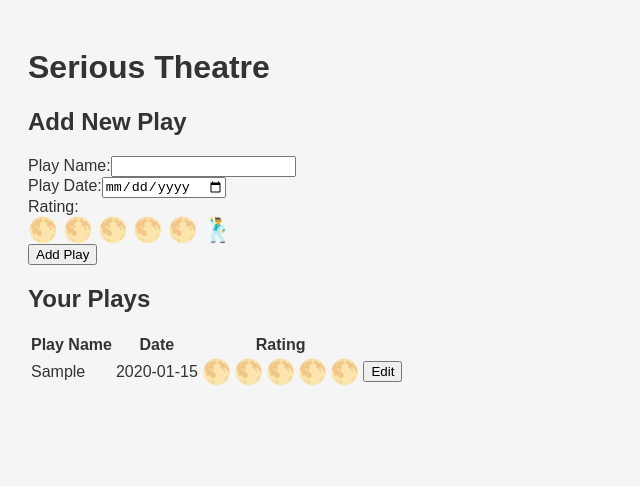
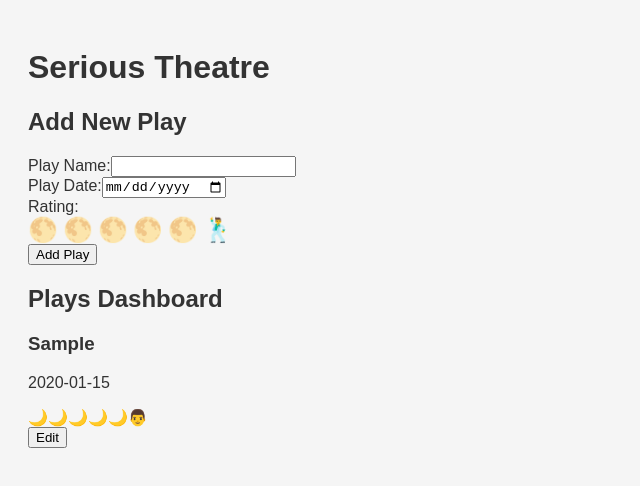
Before and after one commit to tescoboy/serious-theatre, a React (Create React App) app: page / in a window 1280 px wide. Both pictures are taken after typing "Sample", "2020-01-15" into the empty fields and a click on the button "Add Play". Shown: the top 486 px of the page, without its empty margins (0-640 px from the left). Built offline with nearby package versions, Linux system fonts and the light colour scheme; the HTML template or start-up script is replaced by a standard one.

Commit message:
Update Dashboard.js

```diff
--- a/src/components/Dashboard.js
+++ b/src/components/Dashboard.js
@@ -1,81 +1,122 @@
-import React, { useState } from "react";
+// Dashboard.js
+import React, { useState } from 'react';
 
-const Dashboard = ({ plays, onEditPlay }) => {
-  const [selectedPlay, setSelectedPlay] = useState(null); // For editing overlay
+const Dashboard = ({ plays, onUpdatePlay }) => {
+  const [editingPlay, setEditingPlay] = useState(null);
 
-  const renderRating = (rating) => {
-    if (rating === "Standing Ovation") {
-      return <span style={{ fontSize: "24px", color: "purple" }}>🕺</span>;
-    }
-    const fullMoons = Math.floor(rating);
-    const isHalfMoon = rating % 1 !== 0;
-    return (
-      <div style={{ display: "flex", alignItems: "center", gap: "2px" }}>
-        {[...Array(5)].map((_, index) => (
-          <span
-            key={index}
-            style={{
-              fontSize: "24px",
-              color: index < fullMoons ? "yellow" : "grey",
-            }}
-          >
-            {index === fullMoons && isHalfMoon ? "🌗" : "🌕"}
-          </span>
-        ))}
-      </div>
-    );
+  const handleMoonClick = (index, play) => {
+    const clickedRating = index + 1;
+    const newRating =
+      play.rating === clickedRating ? clickedRating - 0.5 : clickedRating;
+
+    onUpdatePlay({ ...play, rating: newRating, standingOvation: false });
+  };
+
+  const handleStandingOvation = (play) => {
+    onUpdatePlay({ ...play, rating: 5, standingOvation: true });
   };
 
   return (
     <div>
-      <h2>Your Plays</h2>
-      <table>
-        <thead>
-          <tr>
-            <th>Play Name</th>
-            <th>Date</th>
-            <th>Rating</th>
-          </tr>
-        </thead>
-        <tbody>
+      <h2>Plays Dashboard</h2>
       {plays.map((play) => (
-            <tr key={play.id}>
-              <td>{play.name}</td>
-              <td>{play.date}</td>
-              <td>{renderRating(play.rating)}</td>
-              <td>
-                <button onClick={() => setSelectedPlay(play)}>Edit</button>
-              </td>
-            </tr>
+        <div key={play.id}>
+          <h3>{play.name}</h3>
+          <p>{play.date}</p>
+          <div>
+            {[0, 1, 2, 3, 4].map((index) => (
+              <span
+                key={index}
+                onClick={() => handleMoonClick(index, play)}
+                style={{
+                  cursor: 'pointer',
+                  color: play.rating >= index + 1 ? 'yellow' : 'gray',
+                }}
+              >
+                🌙
+              </span>
             ))}
-        </tbody>
-      </table>
-      {selectedPlay && (
+            <span
+              onClick={() => handleStandingOvation(play)}
+              style={{
+                cursor: 'pointer',
+                color: play.standingOvation ? 'yellow' : 'gray',
+              }}
+            >
+              👨
+            </span>
+          </div>
+          <button onClick={() => setEditingPlay(play)}>Edit</button>
+        </div>
+      ))}
+
+      {editingPlay && (
         <div>
-          <h3>Edit Play</h3>
+          <h2>Edit Play</h2>
+          <div>
+            <label>Play Name</label>
             <input
               type="text"
-            value={selectedPlay.name}
+              value={editingPlay.name}
               onChange={(e) =>
-              setSelectedPlay({ ...selectedPlay, name: e.target.value })
+                setEditingPlay({ ...editingPlay, name: e.target.value })
               }
             />
+          </div>
+          <div>
+            <label>Date</label>
             <input
               type="date"
-            value={selectedPlay.date}
+              value={editingPlay.date}
               onChange={(e) =>
-              setSelectedPlay({ ...selectedPlay, date: e.target.value })
+                setEditingPlay({ ...editingPlay, date: e.target.value })
               }
             />
+          </div>
+          <div>
+            <label>Rating</label>
+            <div>
+              {[0, 1, 2, 3, 4].map((index) => (
+                <span
+                  key={index}
+                  onClick={() =>
+                    setEditingPlay({
+                      ...editingPlay,
+                      rating: editingPlay.rating === index + 1
+                        ? index + 0.5
+                        : index + 1,
+                    })
+                  }
+                  style={{
+                    cursor: 'pointer',
+                    color:
+                      editingPlay.rating >= index + 1 ? 'yellow' : 'gray',
+                  }}
+                >
+                  🌙
+                </span>
+              ))}
+              <span
+                onClick={() =>
+                  setEditingPlay({ ...editingPlay, rating: 5, standingOvation: true })
+                }
+                style={{
+                  cursor: 'pointer',
+                  color: editingPlay.standingOvation ? 'yellow' : 'gray',
+                }}
+              >
+                👨
+              </span>
+            </div>
+          </div>
           <button
             onClick={() => {
-              onEditPlay(selectedPlay);
-              setSelectedPlay(null);
+              onUpdatePlay(editingPlay);
+              setEditingPlay(null);
             }}
           >
-            Save
+            Save Changes
           </button>
-          <button onClick={() => setSelectedPlay(null)}>Cancel</button>
         </div>
       )}
     </div>
```
Lines whose indentation alone changed are shown as unchanged.
